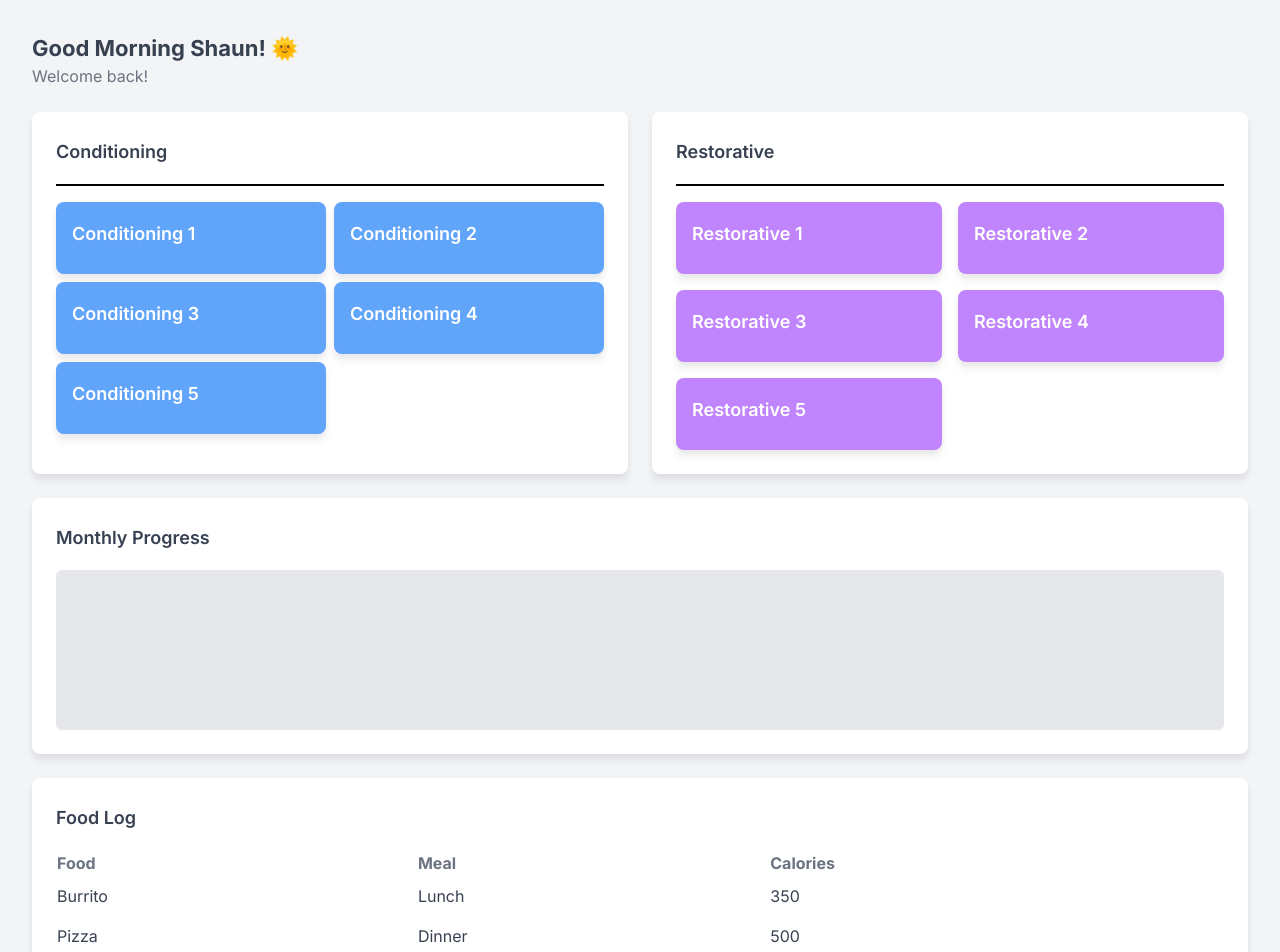
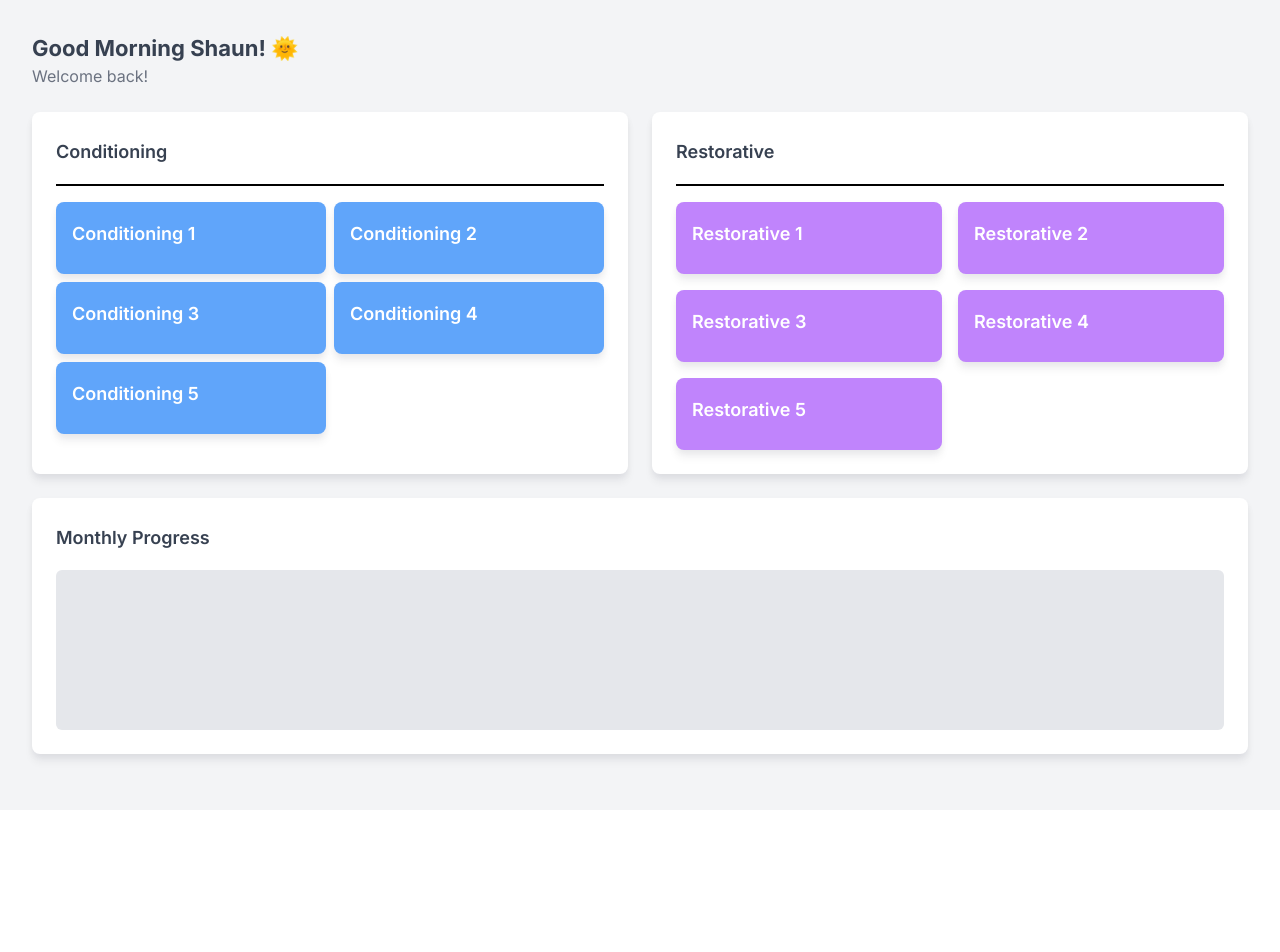
Before and after one commit to shonhartman/mobility-blueprint, a Next.js app: page /dashboard in a window 1280 px wide. Shown: the top 952 px of the page. After the commit the page ends 810 px from the top, so only its background shows below. Built offline with nearby package versions, Linux system fonts and the light colour scheme; no server answers; a web font is replaced by a local one.

Commit message:
chore: got rid of food log from the dashboard

```diff
--- a/src/app/dashboard/page.tsx
+++ b/src/app/dashboard/page.tsx
@@ -64,26 +64,6 @@ const Dashboard = () => {
           </h2>
           <div className="mt-4 h-40 rounded-md bg-gray-200"></div>
         </div>
-
-        {/* FOOD LOG */}
-        <div className="mb-6 rounded-lg bg-white p-6 shadow-md">
-          <h2 className="text-lg font-semibold text-gray-700">Food Log</h2>
-          <div className="overflow-x-auto">
-            <table className="mt-4 w-full">
-              <thead>
-                <tr>
-                  <th className="text-left text-gray-500">Food</th>
-                  <th className="text-left text-gray-500">Meal</th>
-                  <th className="text-left text-gray-500">Calories</th>
-                </tr>
-              </thead>
-              <tbody>
-                <FoodLogItem food="Burrito" meal="Lunch" calories="350" />
-                <FoodLogItem food="Pizza" meal="Dinner" calories="500" />
-              </tbody>
-            </table>
-          </div>
-        </div>
       </main>
     </div>
   )
```
